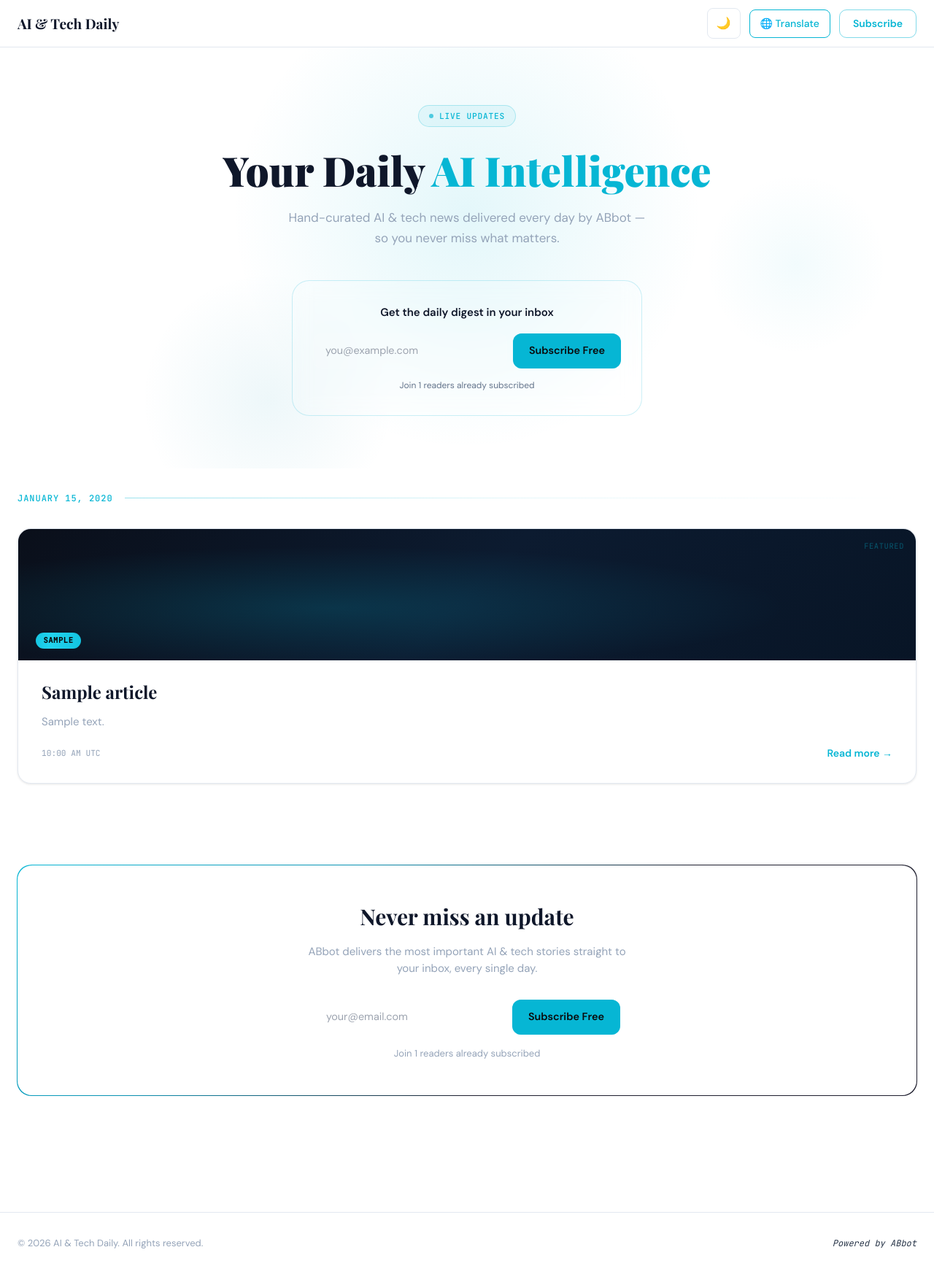
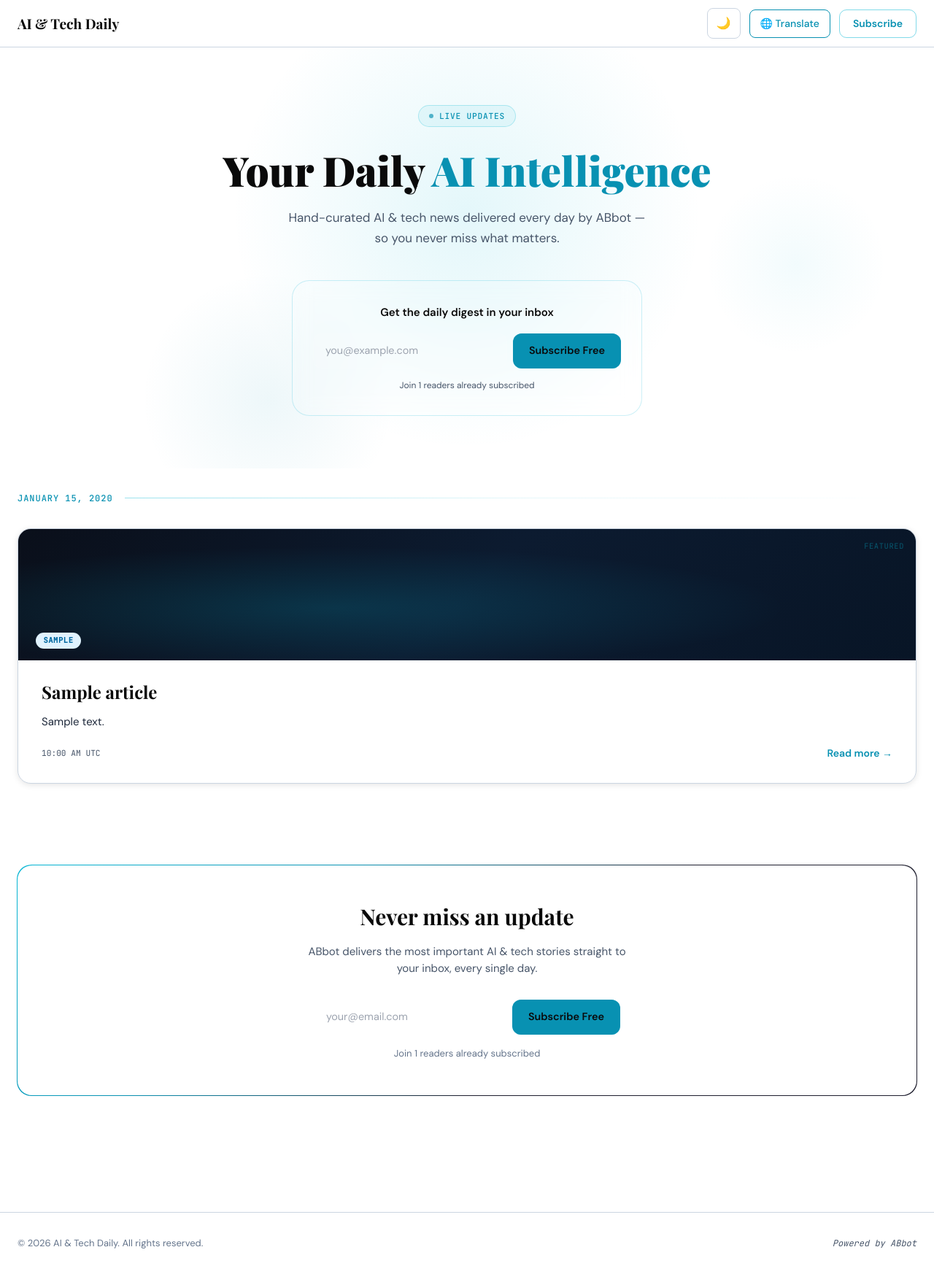
Before and after one commit to joetan79/ainews, a FastAPI app: page / in a window 1280 px wide. Shown: the whole page at 73% size. Run offline with FastAPI, Linux system fonts and the light colour scheme; tables that the repository leaves empty hold one stand-in row (values such as "Sample post"); some libraries are stand-ins or nearby versions.

Commit message:
Auto sync 2026-04-05 06:00:01 | templates/article.html,templates/base.html,templates/index.html,

```diff
--- a/templates/base.html
+++ b/templates/base.html
@@ -135,42 +135,105 @@
   </script>
 
   <style>
-    /* ── Light mode (default) ── */
+    /* ============================================
+       LIGHT MODE (default)
+       ============================================ */
     :root {
-      --bg-primary:   #ffffff;
-      --bg-secondary: #F8FAFC;
-      --bg-card:      #ffffff;
-      --border:       #E2E8F0;
-      --border-color: #E2E8F0;
-      --text-primary: #0F172A;
-      --text-secondary: #64748B;
-      --text-muted:   #94A3B8;
-      --text-dim:     #64748B;
-      --text-faint:   #94A3B8;
-      --navbar-bg:    rgba(255,255,255,0.95);
-      --card-shadow:  0 1px 3px rgba(0,0,0,0.1);
-      --accent:       #06B6D4;
-      --accent-dark:  #0891B2;
+      --bg-primary:    #FFFFFF;
+      --bg-secondary:  #F1F5F9;
+      --bg-card:       #FFFFFF;
+      --bg-navbar:     rgba(255,255,255,0.98);
+
+      --text-primary:   #0A0A0A;
+      --text-secondary: #1E293B;
+      --text-muted:     #475569;
+      --text-light:     #64748B;
+
+      --border-color:   #CBD5E1;
+      --card-shadow:    0 2px 8px rgba(0,0,0,0.10);
+
+      --accent:         #0891B2;
+      --accent-hover:   #0E7490;
+      --accent-light:   #E0F2FE;
+      --accent-text:    #0369A1;
+
+      --badge-bg:       #E0F2FE;
+      --badge-text:     #0369A1;
+
+      --btn-primary-bg: #0891B2;
+      --btn-primary-text: #FFFFFF;
+
+      --input-bg:       #FFFFFF;
+      --input-border:   #CBD5E1;
+      --input-text:     #0A0A0A;
+      --input-placeholder: #94A3B8;
+
+      --hero-text:      #0A0A0A;
+      --hero-sub:       #1E293B;
+      --date-header:    #0A0A0A;
+      --link-color:     #0891B2;
+      --footer-bg:      #F8FAFC;
+      --footer-text:    #475569;
+
+      /* Legacy aliases */
+      --border:         #CBD5E1;
+      --text-dim:       #475569;
+      --text-faint:     #64748B;
+      --navbar-bg:      rgba(255,255,255,0.98);
+      --accent-dark:    #0E7490;
     }
 
-    /* ── Dark mode ── */
+    /* ============================================
+       DARK MODE
+       ============================================ */
     [data-theme="dark"] {
-      --bg-primary:   #0A0A0B;
-      --bg-secondary: #111116;
-      --bg-card:      #111116;
-      --border:       #1E1E2E;
-      --border-color: #1E1E2E;
-      --text-primary: #FAFAFA;
-      --text-secondary: #94A3B8;
-      --text-muted:   #94A3B8;
-      --text-dim:     #64748B;
-      --text-faint:   #334155;
-      --navbar-bg:    rgba(10,10,11,0.95);
-      --card-shadow:  0 1px 3px rgba(0,0,0,0.4);
-      --accent:       #06B6D4;
-      --accent-dark:  #0891B2;
+      --bg-primary:    #0A0A0B;
+      --bg-secondary:  #111116;
+      --bg-card:       #16161A;
+      --bg-navbar:     rgba(10,10,11,0.97);
+
+      --text-primary:   #F8FAFC;
+      --text-secondary: #CBD5E1;
+      --text-muted:     #94A3B8;
+      --text-light:     #64748B;
+
+      --border-color:   #1E293B;
+      --card-shadow:    0 2px 8px rgba(0,0,0,0.4);
+
+      --accent:         #06B6D4;
+      --accent-hover:   #22D3EE;
+      --accent-light:   #164E63;
+      --accent-text:    #06B6D4;
+
+      --badge-bg:       #164E63;
+      --badge-text:     #67E8F9;
+
+      --btn-primary-bg: #06B6D4;
+      --btn-primary-text: #0A0A0B;
+
+      --input-bg:       #1E1E2E;
+      --input-border:   #2D2D3E;
+      --input-text:     #F8FAFC;
+      --input-placeholder: #64748B;
+
+      --hero-text:      #F8FAFC;
+      --hero-sub:       #CBD5E1;
+      --date-header:    #F8FAFC;
+      --link-color:     #06B6D4;
+      --footer-bg:      #111116;
+      --footer-text:    #64748B;
+
+      /* Legacy aliases */
+      --border:         #1E293B;
+      --text-dim:       #94A3B8;
+      --text-faint:     #64748B;
+      --navbar-bg:      rgba(10,10,11,0.97);
+      --accent-dark:    #22D3EE;
     }
 
+    /* ============================================
+       GLOBAL STYLES
+       ============================================ */
     *, *::before, *::after { box-sizing: border-box; }
 
     html {
@@ -180,11 +243,13 @@
 
     body {
       font-family: 'DM Sans', sans-serif;
-      background: var(--bg-primary);
+      background-color: var(--bg-primary);
       color: var(--text-primary);
       margin: 0;
       animation: pageIn 0.25s ease both;
-      transition: background 0.3s ease, color 0.3s ease;
+      transition: background-color 0.3s ease, color 0.3s ease;
+      -webkit-font-smoothing: antialiased;
+      top: 0 !important;
     }
 
     @keyframes pageIn {
@@ -209,10 +274,21 @@
       to   { opacity: 1; transform: translateY(0); }
     }
 
-    /* Card hover */
+    /* ============================================
+       COMPONENT CLASSES
+       ============================================ */
+
+    /* Navbar */
+    .nav-blur {
+      backdrop-filter: blur(14px);
+      -webkit-backdrop-filter: blur(14px);
+      background: var(--bg-navbar);
+    }
+
+    /* Cards */
     .news-card {
       background: var(--bg-card);
-      border: 1px solid var(--border);
+      border: 1px solid var(--border-color);
       box-shadow: var(--card-shadow);
       transition: transform 0.2s ease, box-shadow 0.2s ease, border-color 0.2s ease, background 0.3s ease;
     }
@@ -222,27 +298,25 @@
       border-color: rgba(6,182,212,0.25) !important;
     }
 
-    /* Navbar blur backdrop */
-    .nav-blur {
-      backdrop-filter: blur(14px);
-      -webkit-backdrop-filter: blur(14px);
-      background: var(--navbar-bg);
+    /* Card title */
+    .card-title {
+      color: var(--text-primary) !important;
     }
 
-    /* Hero section adapts to theme */
-    .hero-section {
-      background: linear-gradient(135deg, #EFF6FF 0%, #F0FDFA 100%);
-    }
-    [data-theme="dark"] .hero-section {
-      background: linear-gradient(135deg, #0F172A 0%, #0A0A0B 100%);
+    /* Card summary */
+    .card-summary {
+      color: var(--text-secondary) !important;
     }
 
-    /* Category badge shimmer */
+    /* Card meta (date, source) */
+    .card-meta {
+      color: var(--text-muted) !important;
+    }
+
+    /* Category badge */
     .category-badge {
-      background: linear-gradient(90deg, #06B6D4 0%, #22D3EE 40%, #06B6D4 100%);
-      background-size: 200% auto;
-      animation: shimmer 3.5s linear infinite;
-      color: #0A0A0B;
+      background: var(--badge-bg) !important;
+      color: var(--badge-text) !important;
       font-family: 'JetBrains Mono', monospace;
       font-size: 0.65rem;
       font-weight: 700;
@@ -251,9 +325,43 @@
       border-radius: 9999px;
       display: inline-block;
     }
-    @keyframes shimmer {
-      0%   { background-position: 200% center; }
-      100% { background-position: -200% center; }
+
+    /* Read more link */
+    .read-more {
+      color: var(--accent) !important;
+      font-weight: 600;
+      text-decoration: none;
+    }
+    .read-more:hover {
+      color: var(--accent-hover) !important;
+    }
+
+    /* Hero section */
+    .hero-section {
+      background: linear-gradient(135deg, #EFF6FF 0%, #F0FDFA 100%);
+    }
+    [data-theme="dark"] .hero-section {
+      background: linear-gradient(135deg, #0F172A 0%, #0A0A0B 100%);
+    }
+
+    /* Article page */
+    .article-container {
+      background: var(--bg-card);
+      box-shadow: var(--card-shadow);
+    }
+
+    .article-title {
+      color: var(--text-primary) !important;
+    }
+
+    .article-body {
+      color: var(--text-secondary) !important;
+      line-height: 1.85;
+      white-space: pre-wrap;
+    }
+
+    .article-meta {
+      color: var(--text-muted) !important;
     }
 
     /* Subscribe button pulse */
@@ -289,23 +397,27 @@
       border-color: rgba(6,182,212,0.5) !important;
     }
 
-    /* Spin animation for loading */
+    /* Spin animation */
     @keyframes spin { to { transform: rotate(360deg); } }
     .spin { animation: spin 0.8s linear infinite; }
 
     /* Dark mode translate dropdown */
     [data-theme="dark"] #translate-menu {
-      background: #1E1E2E;
-      border-color: #2D2D3E;
+      background: #1E1E2E !important;
+      border-color: #2D2D3E !important;
     }
-    [data-theme="dark"] #translate-menu a {
-      color: #FAFAFA !important;
+    [data-theme="dark"] #lang-list div {
+      color: #F8FAFC !important;
     }
-    [data-theme="dark"] #translate-menu a:hover {
+    [data-theme="dark"] #lang-list div:hover {
       background: #2D2D3E !important;
     }
 
-    body { top: 0 !important; }
+    /* Scrollbar dark mode */
+    [data-theme="dark"] {
+      scrollbar-color: #2D2D3E #0A0A0B;
+    }
+
     .skiptranslate { display: none !important; }
   </style>
 </head>
@@ -412,7 +524,7 @@
       <p style="font-family: 'DM Sans', sans-serif; font-size: 0.8125rem; color: var(--text-faint);">
         &copy; {{ now.year if now else '2026' }} AI &amp; Tech Daily. All rights reserved.
       </p>
-      <p style="font-family: 'JetBrains Mono', monospace; font-size: 0.75rem; color: #283548; font-style: italic;">
+      <p style="font-family: 'JetBrains Mono', monospace; font-size: 0.75rem; color: var(--footer-text); font-style: italic;">
         Powered by ABbot
       </p>
     </div>
@@ -430,7 +542,7 @@
       document.documentElement.setAttribute('data-theme', theme);
       var btn = document.getElementById('theme-toggle');
       if (btn) {
-        btn.innerHTML = theme === 'dark' ? '☀️' : '🌙';
+        btn.textContent = theme === 'dark' ? '☀️' : '🌙';
         btn.title = theme === 'dark' ? 'Switch to light mode' : 'Switch to dark mode';
       }
     }
--- a/templates/index.html
+++ b/templates/index.html
@@ -104,23 +104,22 @@
           </div>
           <!-- Body -->
           <div style="padding:1.75rem 2rem 1.875rem;">
-            <h3 style="font-family:'Playfair Display',serif; font-size:1.5rem; font-weight:700; color:var(--text-primary); line-height:1.25; margin-bottom:0.875rem;">
+            <h3 class="card-title" style="font-family:'Playfair Display',serif; font-size:1.5rem; font-weight:700; line-height:1.25; margin-bottom:0.875rem;">
               <a href="/article/{{ featured.id }}"
                  style="text-decoration:none; color:inherit; transition:color 0.2s;"
                  onmouseover="this.style.color='var(--accent)'" onmouseout="this.style.color='var(--text-primary)'">
                 {{ featured.title }}
               </a>
             </h3>
-            <p style="font-family:'DM Sans',sans-serif; font-size:0.9375rem; color:var(--text-muted); line-height:1.7; display:-webkit-box; -webkit-line-clamp:3; -webkit-box-orient:vertical; overflow:hidden; margin-bottom:1.25rem;">
+            <p class="card-summary" style="font-family:'DM Sans',sans-serif; font-size:0.9375rem; line-height:1.7; display:-webkit-box; -webkit-line-clamp:3; -webkit-box-orient:vertical; overflow:hidden; margin-bottom:1.25rem;">
               {{ featured.summary if featured.summary else featured.title }}
             </p>
             <div style="display:flex; align-items:center; justify-content:space-between;">
-              <span style="font-family:'JetBrains Mono',monospace; font-size:0.7rem; color:var(--text-faint);">
+              <span class="card-meta" style="font-family:'JetBrains Mono',monospace; font-size:0.7rem;">
                 {{ featured.published_date.strftime('%I:%M %p UTC') }}
               </span>
-              <a href="/article/{{ featured.id }}"
-                 style="font-family:'DM Sans',sans-serif; font-size:0.875rem; font-weight:600; color:var(--accent); text-decoration:none; transition:color 0.2s;"
-                 onmouseover="this.style.color='var(--accent-dark)'" onmouseout="this.style.color='var(--accent)'">
+              <a href="/article/{{ featured.id }}" class="read-more"
+                 style="font-family:'DM Sans',sans-serif; font-size:0.875rem; transition:color 0.2s;">
                 Read more →
               </a>
             </div>
@@ -134,23 +133,22 @@
           <article class="news-card article-card" style="background:var(--bg-card); border:1px solid var(--border); border-radius:1rem; display:flex; flex-direction:column; overflow:hidden;">
             <div style="padding:1.375rem 1.5rem 1.5rem; display:flex; flex-direction:column; flex:1;">
               <span class="category-badge" style="margin-bottom:0.875rem;">{{ article.category.upper() }}</span>
-              <h3 style="font-family:'Playfair Display',serif; font-size:1.05rem; font-weight:700; color:var(--text-primary); line-height:1.35; margin-bottom:0.625rem; flex-shrink:0;">
+              <h3 class="card-title" style="font-family:'Playfair Display',serif; font-size:1.05rem; font-weight:700; line-height:1.35; margin-bottom:0.625rem; flex-shrink:0;">
                 <a href="/article/{{ article.id }}"
                    style="text-decoration:none; color:inherit; transition:color 0.2s;"
                    onmouseover="this.style.color='var(--accent)'" onmouseout="this.style.color='var(--text-primary)'">
                   {{ article.title }}
                 </a>
               </h3>
-              <p style="font-family:'DM Sans',sans-serif; font-size:0.875rem; color:var(--text-dim); line-height:1.65; display:-webkit-box; -webkit-line-clamp:3; -webkit-box-orient:vertical; overflow:hidden; flex:1;">
+              <p class="card-summary" style="font-family:'DM Sans',sans-serif; font-size:0.875rem; line-height:1.65; display:-webkit-box; -webkit-line-clamp:3; -webkit-box-orient:vertical; overflow:hidden; flex:1;">
                 {{ article.summary if article.summary else article.title }}
               </p>
               <div style="margin-top:1rem; display:flex; align-items:center; justify-content:space-between;">
-                <span style="font-family:'JetBrains Mono',monospace; font-size:0.7rem; color:var(--text-faint);">
+                <span class="card-meta" style="font-family:'JetBrains Mono',monospace; font-size:0.7rem;">
                   {{ article.published_date.strftime('%I:%M %p') }}
                 </span>
-                <a href="/article/{{ article.id }}"
-                   style="font-family:'DM Sans',sans-serif; font-size:0.8125rem; font-weight:600; color:var(--accent); text-decoration:none; transition:color 0.2s;"
-                   onmouseover="this.style.color='var(--accent-dark)'" onmouseout="this.style.color='var(--accent)'">
+                <a href="/article/{{ article.id }}" class="read-more"
+                   style="font-family:'DM Sans',sans-serif; font-size:0.8125rem; transition:color 0.2s;">
                   Read more →
                 </a>
               </div>
@@ -167,23 +165,22 @@
           <article class="news-card article-card" style="background:var(--bg-card); border:1px solid var(--border); border-radius:1rem; display:flex; flex-direction:column; overflow:hidden;">
             <div style="padding:1.375rem 1.5rem 1.5rem; display:flex; flex-direction:column; flex:1;">
               <span class="category-badge" style="margin-bottom:0.875rem;">{{ article.category.upper() }}</span>
-              <h3 style="font-family:'Playfair Display',serif; font-size:1.05rem; font-weight:700; color:var(--text-primary); line-height:1.35; margin-bottom:0.625rem; flex-shrink:0;">
+              <h3 class="card-title" style="font-family:'Playfair Display',serif; font-size:1.05rem; font-weight:700; line-height:1.35; margin-bottom:0.625rem; flex-shrink:0;">
                 <a href="/article/{{ article.id }}"
                    style="text-decoration:none; color:inherit; transition:color 0.2s;"
                    onmouseover="this.style.color='var(--accent)'" onmouseout="this.style.color='var(--text-primary)'">
                   {{ article.title }}
                 </a>
               </h3>
-              <p style="font-family:'DM Sans',sans-serif; font-size:0.875rem; color:var(--text-dim); line-height:1.65; display:-webkit-box; -webkit-line-clamp:3; -webkit-box-orient:vertical; overflow:hidden; flex:1;">
+              <p class="card-summary" style="font-family:'DM Sans',sans-serif; font-size:0.875rem; line-height:1.65; display:-webkit-box; -webkit-line-clamp:3; -webkit-box-orient:vertical; overflow:hidden; flex:1;">
                 {{ article.summary if article.summary else article.title }}
               </p>
               <div style="margin-top:1rem; display:flex; align-items:center; justify-content:space-between;">
-                <span style="font-family:'JetBrains Mono',monospace; font-size:0.7rem; color:var(--text-faint);">
+                <span class="card-meta" style="font-family:'JetBrains Mono',monospace; font-size:0.7rem;">
                   {{ article.published_date.strftime('%I:%M %p') }}
                 </span>
-                <a href="/article/{{ article.id }}"
-                   style="font-family:'DM Sans',sans-serif; font-size:0.8125rem; font-weight:600; color:var(--accent); text-decoration:none; transition:color 0.2s;"
-                   onmouseover="this.style.color='var(--accent-dark)'" onmouseout="this.style.color='var(--accent)'">
+                <a href="/article/{{ article.id }}" class="read-more"
+                   style="font-family:'DM Sans',sans-serif; font-size:0.8125rem; transition:color 0.2s;">
                   Read more →
                 </a>
               </div>
@@ -200,7 +197,7 @@
     <div style="text-align:center; padding:7rem 1rem;">
       <div style="font-family:'JetBrains Mono',monospace; font-size:2.5rem; color:var(--border); margin-bottom:1.25rem;">[ ]</div>
       <p style="font-family:'Playfair Display',serif; font-size:1.5rem; font-weight:700; color:var(--text-faint); margin-bottom:0.5rem;">No articles yet</p>
-      <p style="font-family:'DM Sans',sans-serif; font-size:0.9rem; color:#283548;">Check back soon — ABbot is gathering the latest AI news.</p>
+      <p style="font-family:'DM Sans',sans-serif; font-size:0.9rem; color:var(--text-muted);">Check back soon — ABbot is gathering the latest AI news.</p>
     </div>
   {% endif %}
 
```
Also changed, not shown: templates/article.html (+7 -33 lines).
